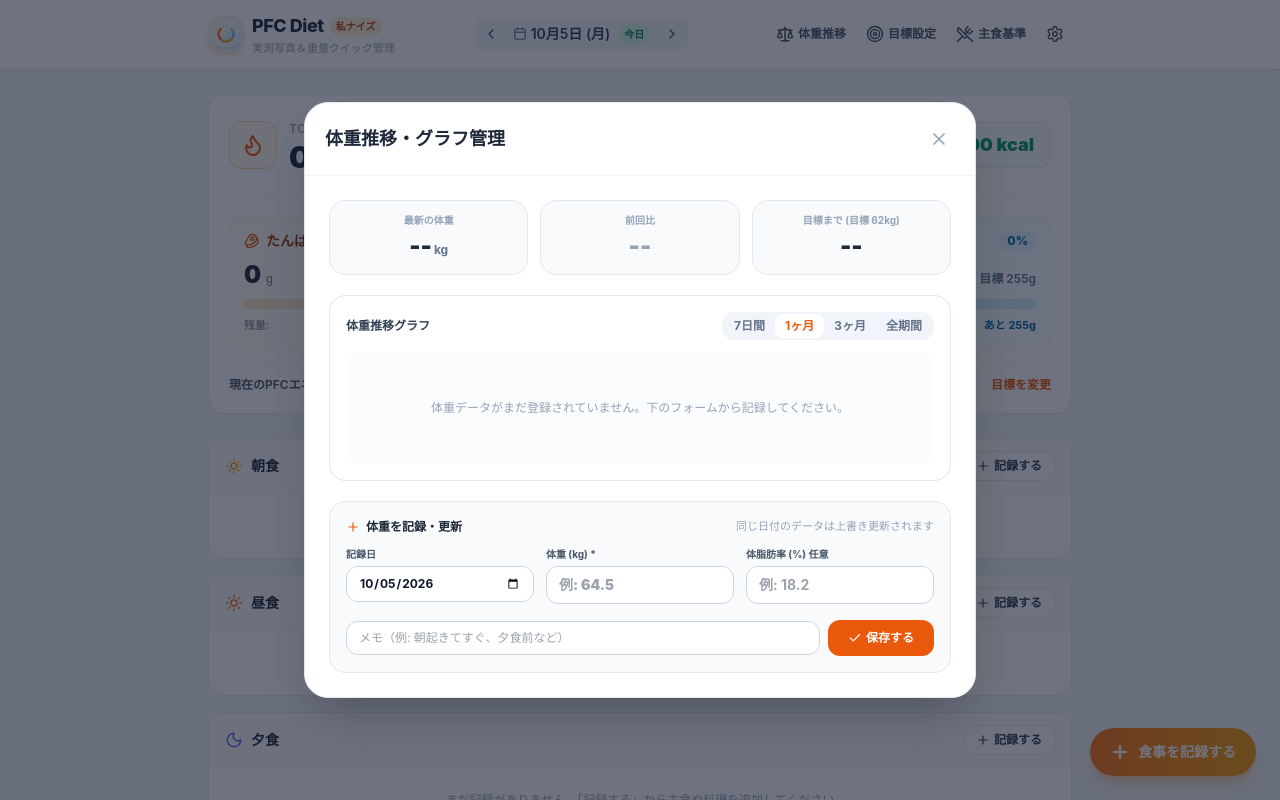
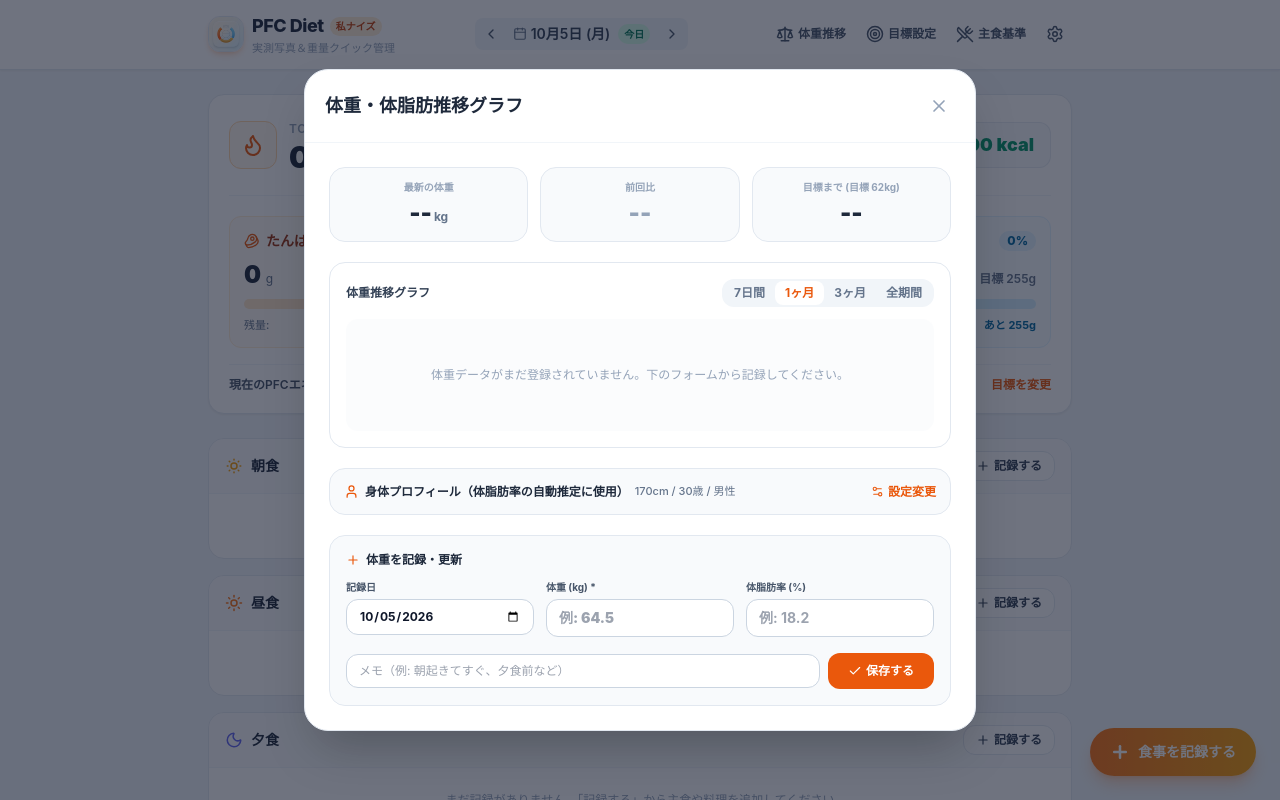
Before and after one commit to tommun/diet, a React (Vite) app: page / in a window 1280 px wide. Both pictures are taken after a click on the button "体重推移". Shown: the top 800 px of the page. Built offline with nearby package versions, Linux system fonts and the light colour scheme; the HTML template or start-up script is replaced by a standard one.

Commit message:
feat: add user profile (height, age, gender) and Deurenberg body fat auto-calculation

```diff
--- a/src/App.tsx
+++ b/src/App.tsx
@@ -1,5 +1,5 @@
 import { useState, useEffect, useMemo } from 'react';
-import { MealType, FoodItem, MealRecord, AppSettings, WeightRecord } from './types';
+import { MealType, FoodItem, MealRecord, AppSettings, WeightRecord, UserProfile } from './types';
 import {
   loadSettings,
   saveSettings,
@@ -207,6 +207,13 @@ export function App() {
     setIsLogModalOpen(true);
   };
 
+  // プロフィール更新
+  const handleSaveProfile = (newProfile: UserProfile) => {
+    const updated: AppSettings = { ...settings, profile: newProfile };
+    setSettings(updated);
+    saveSettings(updated);
+  };
+
   return (
     <div className="min-h-screen bg-slate-100 flex flex-col">
       {/* ヘッダー */}
@@ -271,8 +278,10 @@ export function App() {
         currentDate={currentDate}
         weightRecords={weightRecords}
         targetWeight={settings.targetPFC.targetWeight || 62}
+        profile={settings.profile}
         onSaveWeight={handleSaveWeight}
         onDeleteWeight={handleDeleteWeight}
+        onSaveProfile={handleSaveProfile}
       />
 
       <TargetSettingsModal
--- a/src/components/Weight/WeightModal.tsx
+++ b/src/components/Weight/WeightModal.tsx
@@ -1,6 +1,7 @@
 import React, { useState, useMemo } from 'react';
-import { WeightRecord } from '../../types';
-import { X, Check, TrendingDown, TrendingUp, Trash2, Plus } from 'lucide-react';
+import { WeightRecord, UserProfile } from '../../types';
+import { calculateBodyFatPercentage, calculateBMI } from '../../lib/bodyFatCalculator';
+import { X, Check, TrendingDown, TrendingUp, Trash2, Plus, Zap, User, Settings2 } from 'lucide-react';
 
 interface WeightModalProps {
   isOpen: boolean;
@@ -8,9 +9,10 @@ interface WeightModalProps {
   currentDate: string;
   weightRecords: WeightRecord[];
   targetWeight?: number;
+  profile?: UserProfile;
   onSaveWeight: (record: Omit<WeightRecord, 'id' | 'createdAt'>) => void;
   onDeleteWeight: (recordId: string) => void;
-  onUpdateTargetWeight?: (target: number) => void;
+  onSaveProfile?: (profile: UserProfile) => void;
 }
 
 export const WeightModal: React.FC<WeightModalProps> = ({
@@ -19,8 +21,10 @@ export const WeightModal: React.FC<WeightModalProps> = ({
   currentDate,
   weightRecords,
   targetWeight = 62,
+  profile = { heightCm: 170, age: 30, gender: 'male' },
   onSaveWeight,
   onDeleteWeight,
+  onSaveProfile,
 }) => {
   // 入力フォーム用ステート
   const [inputDate, setInputDate] = useState<string>(currentDate);
@@ -29,6 +33,12 @@ export const WeightModal: React.FC<WeightModalProps> = ({
   const [weight, setWeight] = useState<number | ''>(existingRecordForDate?.weight || '');
   const [bodyFat, setBodyFat] = useState<number | ''>(existingRecordForDate?.bodyFat || '');
   const [note, setNote] = useState<string>(existingRecordForDate?.note || '');
+
+  // プロフィール用ステート
+  const [heightCm, setHeightCm] = useState<number>(profile.heightCm || 170);
+  const [age, setAge] = useState<number>(profile.age || 30);
+  const [gender, setGender] = useState<'male' | 'female'>(profile.gender || 'male');
+  const [showProfileEdit, setShowProfileEdit] = useState(false);
 
   // グラフ表示期間フィルター: '7d' | '30d' | '90d' | 'all'
   const [period, setPeriod] = useState<'7d' | '30d' | '90d' | 'all'>('30d');
@@ -49,11 +59,40 @@ export const WeightModal: React.FC<WeightModalProps> = ({
       setBodyFat(rec.bodyFat || '');
       setNote(rec.note || '');
     } else {
-      // 最新の体重を初期値候補としてセット
       const latest = weightRecords[weightRecords.length - 1];
       if (latest) {
         setWeight(latest.weight);
       }
+    }
+  };
+
+  // プロフィールの保存
+  const handleSaveProfileData = () => {
+    if (onSaveProfile) {
+      onSaveProfile({
+        heightCm: Number(heightCm) || 170,
+        age: Number(age) || 30,
+        gender,
+      });
+    }
+    setShowProfileEdit(false);
+  };
+
+  // 体重に基づくリアルタイムBMIと体脂肪率推定
+  const currentBMI = useMemo(() => {
+    if (!weight || !heightCm) return 0;
+    return calculateBMI(Number(weight), heightCm);
+  }, [weight, heightCm]);
+
+  const estimatedBodyFat = useMemo(() => {
+    if (!weight || !heightCm || !age) return 0;
+    return calculateBodyFatPercentage(Number(weight), heightCm, age, gender);
+  }, [weight, heightCm, age, gender]);
+
+  // 体脂肪率のワンタップ自動適用
+  const handleApplyEstimatedBodyFat = () => {
+    if (estimatedBodyFat > 0) {
+      setBodyFat(estimatedBodyFat);
     }
   };
 
@@ -122,24 +161,20 @@ export const WeightModal: React.FC<WeightModalProps> = ({
           : padding + (i / (filteredRecords.length - 1)) * usableWidth;
       const y = height - padding - ((r.weight - minWeight) / weightRange) * usableHeight;
 
-      // 直前との差分
       const prev = i > 0 ? filteredRecords[i - 1] : null;
       const diff = prev ? Math.round((r.weight - prev.weight) * 10) / 10 : undefined;
 
       return { x, y, record: r, diff };
     });
 
-    // パス文字列生成
     const pathD = points.reduce((acc, p, i) => {
       return i === 0 ? `M ${p.x} ${p.y}` : `${acc} L ${p.x} ${p.y}`;
     }, '');
 
-    // グラデーション塗りつぶし用エリア
     const areaD = points.length > 0
       ? `${pathD} L ${points[points.length - 1].x} ${height - padding} L ${points[0].x} ${height - padding} Z`
       : '';
 
-    // 目標体重ラインのY座標
     const targetY =
       targetWeight
         ? height - padding - ((targetWeight - minWeight) / weightRange) * usableHeight
@@ -164,7 +199,7 @@ export const WeightModal: React.FC<WeightModalProps> = ({
         <div className="p-4 sm:p-5 border-b border-slate-100 flex items-center justify-between">
           <div className="flex items-center gap-2">
             <h2 className="text-base sm:text-lg font-black text-slate-800">
-              体重推移・グラフ管理
+              体重・体脂肪推移グラフ
             </h2>
           </div>
           <button
@@ -275,7 +310,6 @@ export const WeightModal: React.FC<WeightModalProps> = ({
                     </linearGradient>
                   </defs>
 
-                  {/* 背景グリッド横線 */}
                   <line
                     x1={graphDimensions.padding}
                     y1={graphDimensions.padding}
@@ -293,7 +327,7 @@ export const WeightModal: React.FC<WeightModalProps> = ({
                     strokeWidth="1"
                   />
 
-                  {/* 目標体重ライン (点線) */}
+                  {/* 目標体重ライン */}
                   {graphData.targetY !== null && (
                     <g>
                       <line
@@ -318,12 +352,10 @@ export const WeightModal: React.FC<WeightModalProps> = ({
                     </g>
                   )}
 
-                  {/* エリアグラデーション */}
                   {graphData.areaD && (
                     <path d={graphData.areaD} fill="url(#weightAreaGrad)" />
                   )}
 
-                  {/* 折れ線 */}
                   {graphData.pathD && (
                     <path
                       d={graphData.pathD}
@@ -335,7 +367,6 @@ export const WeightModal: React.FC<WeightModalProps> = ({
                     />
                   )}
 
-                  {/* 各データ点 */}
                   {graphData.points.map((pt, i) => (
                     <circle
                       key={i}
@@ -359,7 +390,6 @@ export const WeightModal: React.FC<WeightModalProps> = ({
                     />
                   ))}
 
-                  {/* 軸ラベル */}
                   <text
                     x={graphDimensions.padding}
                     y={graphDimensions.height - 10}
@@ -381,7 +411,6 @@ export const WeightModal: React.FC<WeightModalProps> = ({
                   </text>
                 </svg>
 
-                {/* ホバーツールチップ */}
                 {hoveredPoint && (
                   <div
                     className="absolute z-10 bg-slate-900 text-white text-xs px-2.5 py-1.5 rounded-xl shadow-lg pointer-events-none -translate-x-1/2 -translate-y-full mb-2 font-bold"
@@ -415,6 +444,85 @@ export const WeightModal: React.FC<WeightModalProps> = ({
             )}
           </div>
 
+          {/* 身体プロフィール設定（身長・年齢・性別） */}
+          <div className="bg-slate-50 border border-slate-200 rounded-2xl p-3.5">
+            <div className="flex items-center justify-between">
+              <div className="flex items-center gap-1.5">
+                <User size={15} className="text-orange-600" />
+                <span className="text-xs font-extrabold text-slate-800">
+                  身体プロフィール（体脂肪率の自動推定に使用）
+                </span>
+                <span className="text-[11px] text-slate-500 font-medium">
+                  {heightCm}cm / {age}歳 / {gender === 'male' ? '男性' : '女性'}
+                </span>
+              </div>
+              <button
+                type="button"
+                onClick={() => setShowProfileEdit(!showProfileEdit)}
+                className="text-xs font-bold text-orange-600 hover:text-orange-700 flex items-center gap-1"
+              >
+                <Settings2 size={13} />
+                <span>{showProfileEdit ? '閉じる' : '設定変更'}</span>
+              </button>
+            </div>
+
+            {showProfileEdit && (
+              <div className="mt-3 pt-3 border-t border-slate-200 space-y-3">
+                <div className="grid grid-cols-3 gap-2.5">
+                  <div>
+                    <label className="block text-[10px] font-bold text-slate-600 mb-1">
+                      身長 (cm)
+                    </label>
+                    <input
+                      type="number"
+                      step="0.5"
+                      value={heightCm}
+                      onChange={(e) => setHeightCm(Number(e.target.value))}
+                      className="w-full px-2.5 py-1.5 bg-white border border-slate-300 rounded-xl text-xs font-bold"
+                    />
+                  </div>
+
+                  <div>
+                    <label className="block text-[10px] font-bold text-slate-600 mb-1">
+                      年齢
+                    </label>
+                    <input
+                      type="number"
+                      value={age}
+                      onChange={(e) => setAge(Number(e.target.value))}
+                      className="w-full px-2.5 py-1.5 bg-white border border-slate-300 rounded-xl text-xs font-bold"
+                    />
+                  </div>
+
+                  <div>
+                    <label className="block text-[10px] font-bold text-slate-600 mb-1">
+                      性別
+                    </label>
+                    <select
+                      value={gender}
+                      onChange={(e: any) => setGender(e.target.value)}
+                      className="w-full px-2 py-1.5 bg-white border border-slate-300 rounded-xl text-xs font-bold"
+                    >
+                      <option value="male">男性</option>
+                      <option value="female">女性</option>
+                    </select>
+                  </div>
+                </div>
+
+                <div className="flex justify-end">
+                  <button
+                    type="button"
+                    onClick={handleSaveProfileData}
+                    className="px-4 py-1.5 bg-slate-800 hover:bg-slate-900 text-white font-bold text-xs rounded-xl shadow-2xs transition-all flex items-center gap-1"
+                  >
+                    <Check size={13} />
+                    <span>プロフィールを保存</span>
+                  </button>
+                </div>
+              </div>
+            )}
+          </div>
+
           {/* 体重入力フォーム */}
           <form
             onSubmit={handleFormSubmit}
@@ -425,7 +533,11 @@ export const WeightModal: React.FC<WeightModalProps> = ({
                 <Plus size={14} className="text-orange-600" />
                 <span>体重を記録・更新</span>
               </span>
-              <span className="text-[11px] text-slate-400">同じ日付のデータは上書き更新されます</span>
+              {currentBMI > 0 && (
+                <span className="text-[11px] font-bold text-slate-500 bg-white border border-slate-200 px-2 py-0.5 rounded-full">
+                  BMI: {currentBMI}
+                </span>
+              )}
             </div>
 
             <div className="grid grid-cols-1 sm:grid-cols-3 gap-3">
@@ -458,17 +570,41 @@ export const WeightModal: React.FC<WeightModalProps> = ({
               </div>
 
               <div>
-                <label className="block text-[10px] font-bold text-slate-600 mb-1">
-                  体脂肪率 (%) 任意
+                <div className="flex items-center justify-between mb-1">
+                  <label className="text-[10px] font-bold text-slate-600">
+                    体脂肪率 (%)
                   </label>
+                  {estimatedBodyFat > 0 && (
+                    <button
+                      type="button"
+                      onClick={handleApplyEstimatedBodyFat}
+                      className="text-[10px] font-bold text-orange-600 hover:text-orange-700 hover:underline flex items-center gap-0.5"
+                      title="Deurenberg式で自動推定"
+                    >
+                      <Zap size={11} className="fill-orange-500 text-orange-500" />
+                      <span>推定 {estimatedBodyFat}% を適用</span>
+                    </button>
+                  )}
+                </div>
+                <div className="relative">
                   <input
                     type="number"
                     step="0.1"
                     value={bodyFat}
                     onChange={(e) => setBodyFat(e.target.value === '' ? '' : Number(e.target.value))}
-                  placeholder="例: 18.2"
+                    placeholder={estimatedBodyFat > 0 ? `推定: ${estimatedBodyFat}` : '例: 18.2'}
                     className="w-full px-3 py-2 bg-white border border-slate-300 rounded-xl text-sm font-bold text-slate-800"
                   />
+                  {estimatedBodyFat > 0 && bodyFat === '' && (
+                    <button
+                      type="button"
+                      onClick={handleApplyEstimatedBodyFat}
+                      className="absolute right-2 top-1/2 -translate-y-1/2 text-[10px] bg-orange-100 hover:bg-orange-200 text-orange-800 px-2 py-0.5 rounded-md font-bold transition-colors"
+                    >
+                      自動計算
+                    </button>
+                  )}
+                </div>
               </div>
             </div>
 
@@ -508,7 +644,9 @@ export const WeightModal: React.FC<WeightModalProps> = ({
                         <span className="font-bold text-slate-700">{rec.date}</span>
                         <span className="font-black text-slate-800 text-sm">{rec.weight} kg</span>
                         {rec.bodyFat && (
-                          <span className="text-slate-400 font-semibold">{rec.bodyFat}%</span>
+                          <span className="text-slate-500 font-bold bg-slate-100 px-1.5 py-0.5 rounded-md text-[11px]">
+                            {rec.bodyFat}%
+                          </span>
                         )}
                         {rec.note && (
                           <span className="text-slate-400 text-[11px] truncate max-w-[120px]">
--- /dev/null
+++ b/src/lib/bodyFatCalculator.ts
@@ -0,0 +1,34 @@
+/**
+ * BMIの計算
+ * BMI = 体重(kg) / (身長(m))^2
+ */
+export function calculateBMI(weightKg: number, heightCm: number): number {
+  if (heightCm <= 0 || weightKg <= 0) return 0;
+  const heightM = heightCm / 100;
+  return Math.round((weightKg / (heightM * heightM)) * 10) / 10;
+}
+
+/**
+ * Deurenberg式による体脂肪率(%)の推定計算
+ *
+ * 体脂肪率(%) = (1.20 × BMI) + (0.23 × 年齢) - (10.8 × 性別) - 5.4
+ * ※ 性別: 男性 = 1, 女性 = 0
+ */
+export function calculateBodyFatPercentage(
+  weightKg: number,
+  heightCm: number,
+  age: number,
+  gender: 'male' | 'female' = 'male'
+): number {
+  if (weightKg <= 0 || heightCm <= 0 || age <= 0) return 0;
+
+  const bmi = calculateBMI(weightKg, heightCm);
+  const genderFactor = gender === 'male' ? 1 : 0;
+
+  // Deurenberg formula
+  const bodyFat = 1.2 * bmi + 0.23 * age - 10.8 * genderFactor - 5.4;
+
+  // 妥当な範囲（5%〜60%）にクランプして小数点第1位で丸める
+  const clamped = Math.max(5, Math.min(60, bodyFat));
+  return Math.round(clamped * 10) / 10;
+}
--- a/src/lib/storage.ts
+++ b/src/lib/storage.ts
@@ -17,6 +17,11 @@ export const DEFAULT_TARGET_PFC: TargetPFC = {
 };
 
 export const DEFAULT_SETTINGS: AppSettings = {
+  profile: {
+    heightCm: 170,
+    age: 30,
+    gender: 'male',
+  },
   targetPFC: DEFAULT_TARGET_PFC,
   staplePresets: DEFAULT_STAPLE_PRESETS,
   customPresets: []
@@ -30,6 +35,7 @@ export function loadSettings(): AppSettings {
     return {
       ...DEFAULT_SETTINGS,
       ...parsed,
+      profile: { ...DEFAULT_SETTINGS.profile, ...(parsed.profile || {}) },
       targetPFC: { ...DEFAULT_TARGET_PFC, ...(parsed.targetPFC || {}) },
       staplePresets: parsed.staplePresets || DEFAULT_STAPLE_PRESETS,
     };
```
Also changed, not shown: src/types/index.ts (+7 -0 lines). Lines whose indentation alone changed are shown as unchanged.
